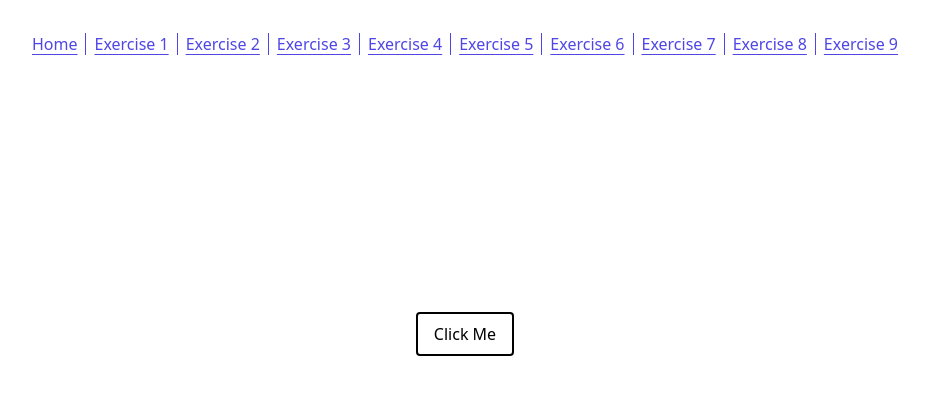
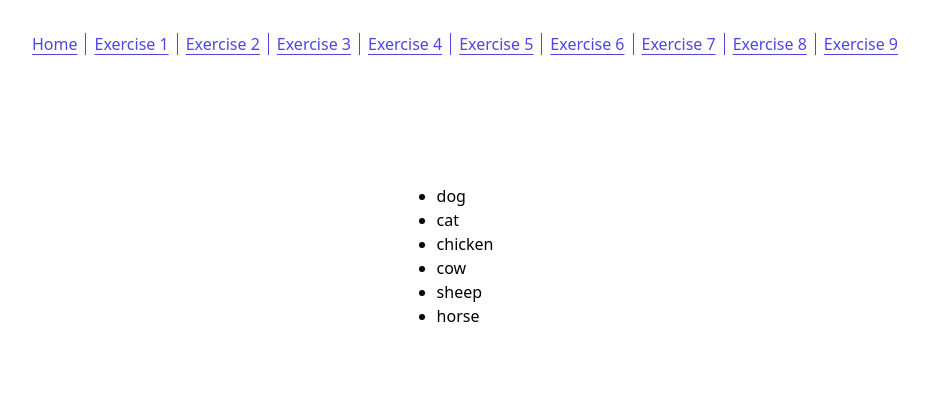
Before and after one commit to MugaboDenys/react-intro-exercises, a React (Vite) app: page / in a window 1280 px wide. Shown: the top 394 px of the page, without its empty margins (175-1104 px from the left). Built offline with nearby package versions, Linux system fonts and the light colour scheme.

Commit message:
added an array and mapped through it

```diff
--- a/src/App.jsx
+++ b/src/App.jsx
@@ -1,10 +1,6 @@
 import './App.css'
 
 function App() {
-
-  const handleClick = () =>{
-    window.alert("Clicked!")
-  }
 
   const genLinks = () =>{
     let arr = []
@@ -15,6 +11,7 @@ function App() {
   }
 
   const array = genLinks()
+  const array1 = ['dog', 'cat', 'chicken', 'cow', 'sheep', 'horse']
   return (
     <div className="h-screen flex flex-col items-center ">
       <div>
@@ -22,7 +19,11 @@ function App() {
           <a key={index} href={item.link} className={`px-2 underline underline-offset-4 ${!index == 0 && "border-indigo-600 border-l"} text-indigo-600 `} >{index == 0 ? "Home" : item.text}</a>
         ))}
       </div>
-      <button onClick={handleClick} className="py-2 px-4 border-2 mt-64 border-black rounded">Click Me</button>
+      <ul className='mt-32 flex flex-col items-start'>
+          {array1.map(item=>(
+            <li key={item} className="list-disc">{item}</li>
+          ))}
+      </ul>
     </div>
   )
 }
```
